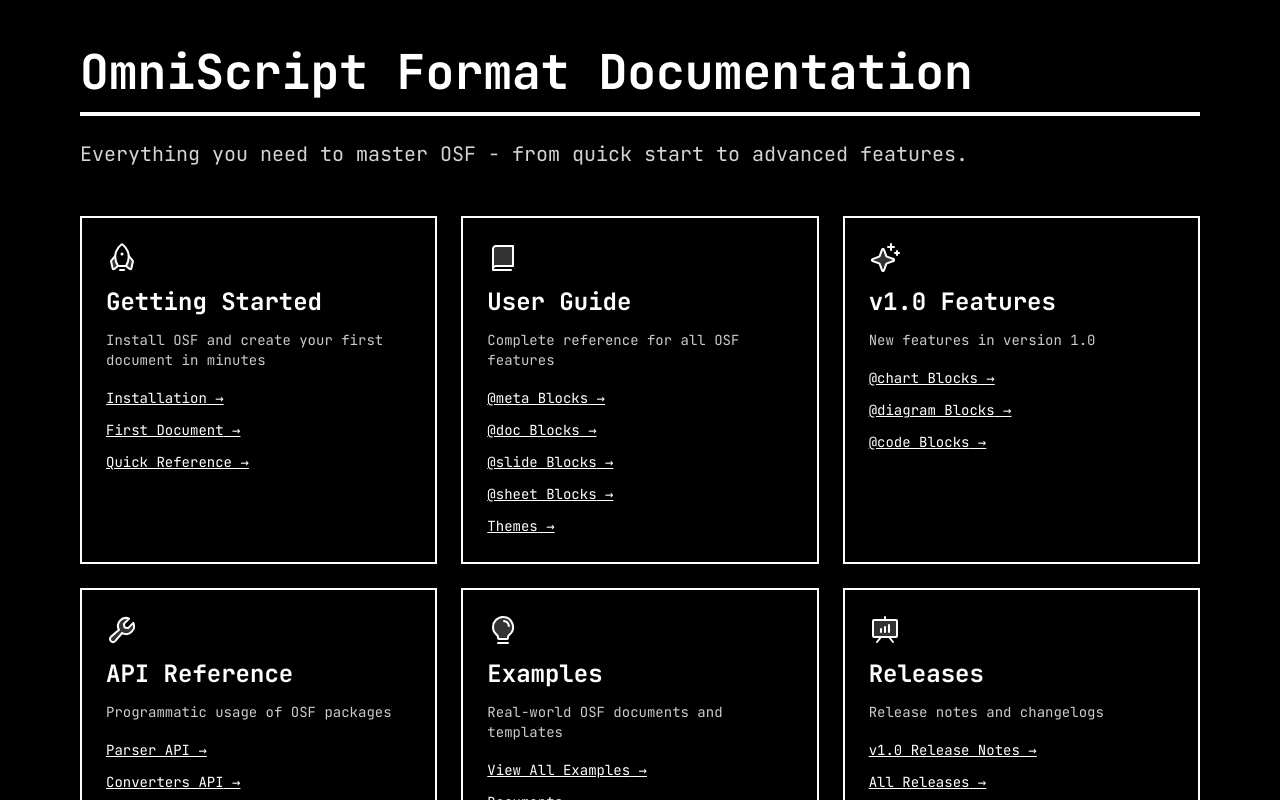
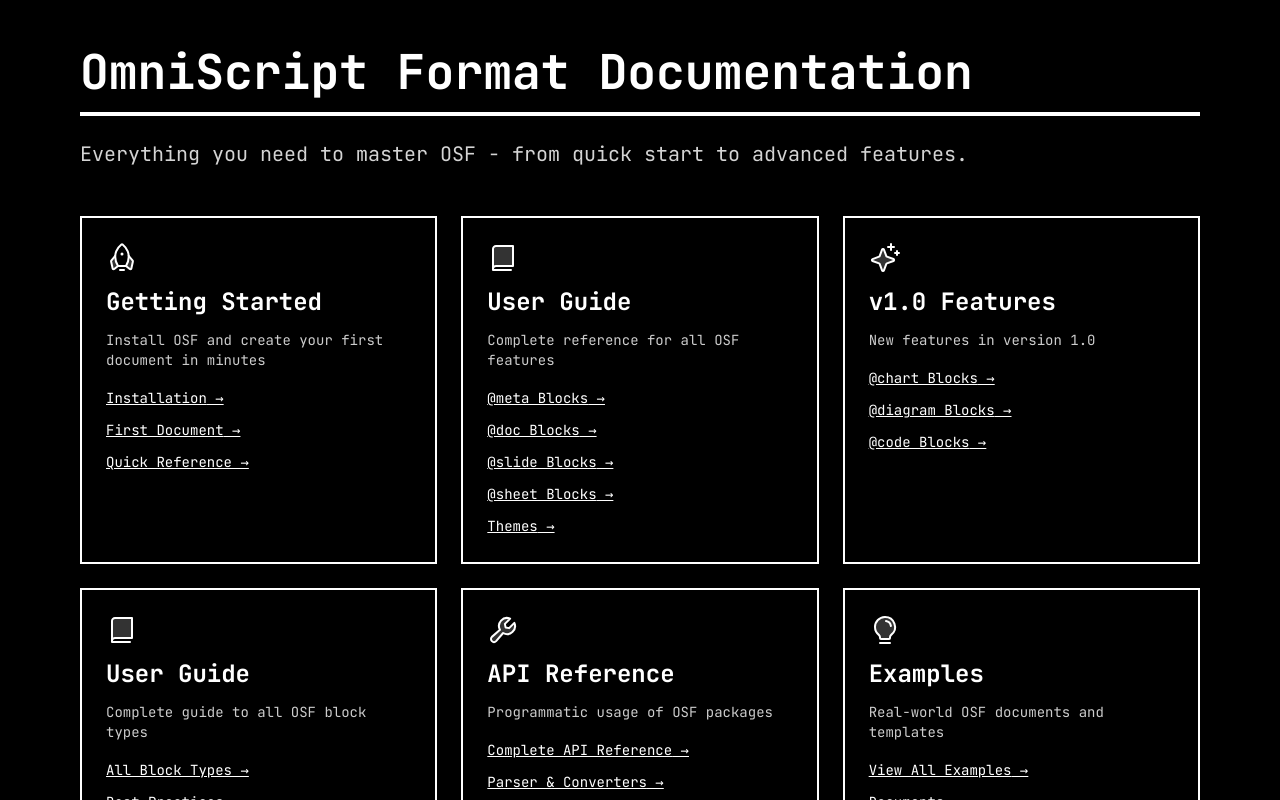
Before and after one commit to OmniScriptOSF/omniscriptosf.github.io, a Next.js app: page /docs in a window 1280 px wide. Shown: the top 800 px of the page. Built offline with nearby package versions, Linux system fonts and the light colour scheme.

Commit message:
fix: update docs hub navigation links
- Fixed API Reference links to point to /docs/api-reference
- Added User Guide card with links to /docs/user-guide
- Updated link text to match actual page content

```diff
--- a/app/docs/page.tsx
+++ b/app/docs/page.tsx
@@ -58,15 +58,27 @@ export default function DocsPage() {
             ]}
           />
 
+          {/* User Guide */}
+          <DocCard
+            icon={<Book size={32} weight="duotone" />}
+            title="User Guide"
+            description="Complete guide to all OSF block types"
+            links={[
+              { text: 'All Block Types', href: '/docs/user-guide' },
+              { text: 'Best Practices', href: '/docs/user-guide#best-practices' },
+              { text: 'Common Patterns', href: '/docs/user-guide' }
+            ]}
+          />
+
           {/* API Reference */}
           <DocCard
             icon={<Wrench size={32} weight="duotone" />}
             title="API Reference"
             description="Programmatic usage of OSF packages"
             links={[
-              { text: 'Parser API', href: '/docs/api/parser' },
-              { text: 'Converters API', href: '/docs/api/converters' },
-              { text: 'CLI Reference', href: '/docs/api/cli' }
+              { text: 'Complete API Reference', href: '/docs/api-reference' },
+              { text: 'Parser & Converters', href: '/docs/api-reference' },
+              { text: 'CLI Commands', href: '/docs/api-reference' }
             ]}
           />
 
```
